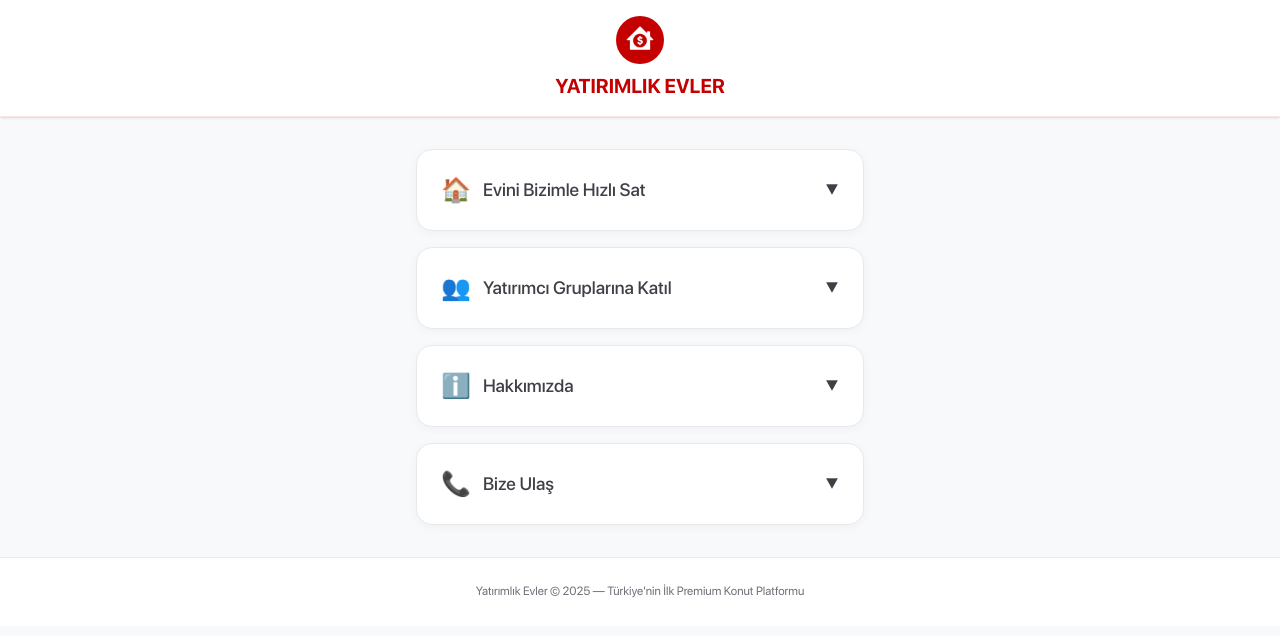
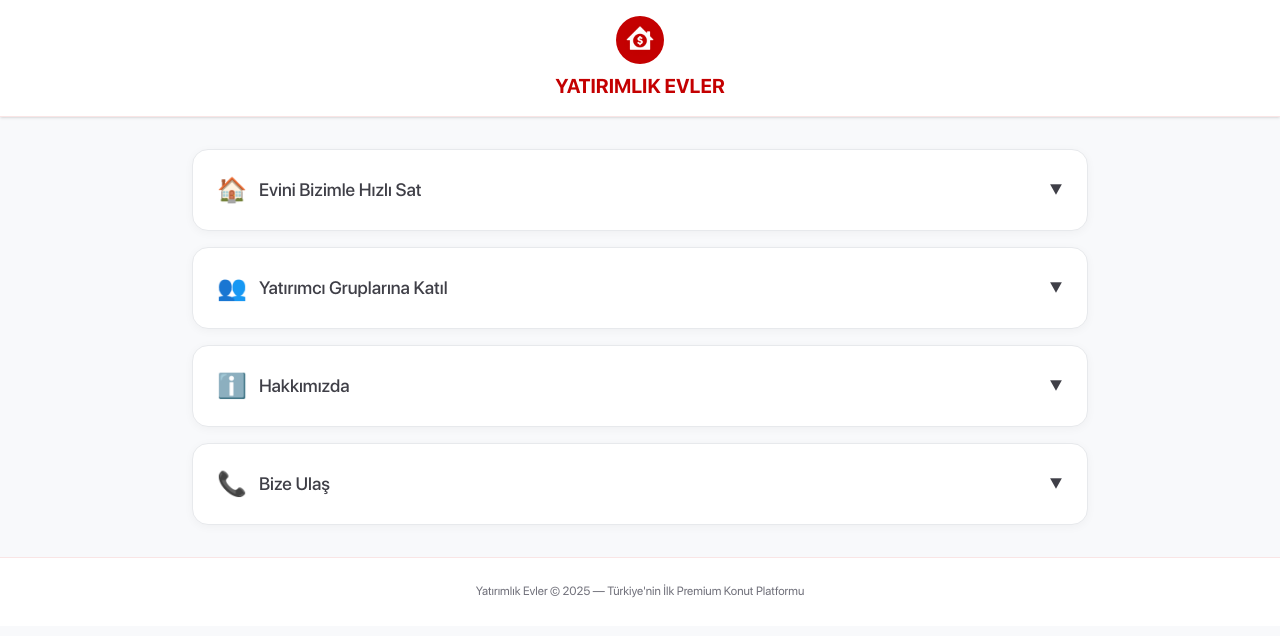
Before and after one commit to macitmert/yatirimlikevler, a Next.js app: page / in a window 1280 px wide. Shown: the top 636 px of the page. Built offline with nearby package versions, Linux system fonts and the light colour scheme.

Commit message:
Make layout responsive: wider on tablet and desktop while keeping mobile unchanged

```diff
--- a/app/page.tsx
+++ b/app/page.tsx
@@ -184,7 +184,7 @@ export default function Home() {
     <main className="min-h-screen bg-[#F8F9FB] text-zinc-900">
       {/* Header */}
       <header className="bg-white shadow-sm border-b border-[#C40001]/10 sticky top-0 z-50">
-        <div className="max-w-md mx-auto px-6 py-4">
+        <div className="max-w-md md:max-w-2xl lg:max-w-4xl mx-auto px-6 py-4">
             <div className="text-center">
               <div className="w-12 h-12 mx-auto mb-2 bg-[#C40001] rounded-full flex items-center justify-center animate-fade-in overflow-hidden">
                 <img src="/logo.png" alt="Yatırımlık Evler" className="w-8 h-8 object-contain" />
@@ -196,7 +196,7 @@ export default function Home() {
 
       {/* All Cards */}
       <section className="px-6 py-8">
-        <div className="max-w-md mx-auto space-y-4">
+        <div className="max-w-md md:max-w-2xl lg:max-w-4xl mx-auto space-y-4">
            {/* Evini Bizimle Hızlı Sat */}
           <div className="border border-[#E7E9EC] rounded-2xl shadow-[0_2px_10px_rgba(0,0,0,0.04)] overflow-hidden transition-all duration-300 bg-white">
             <button
@@ -686,7 +686,7 @@ export default function Home() {
 
       {/* Footer */}
       <footer className="bg-white border-t border-[#C40001]/10 px-6 py-6">
-        <div className="max-w-md mx-auto text-center">
+        <div className="max-w-md md:max-w-2xl lg:max-w-4xl mx-auto text-center">
           <p className="text-zinc-500 text-xs leading-relaxed">
             Yatırımlık Evler © 2025 — Türkiye'nin İlk Premium Konut Platformu
           </p>
```
